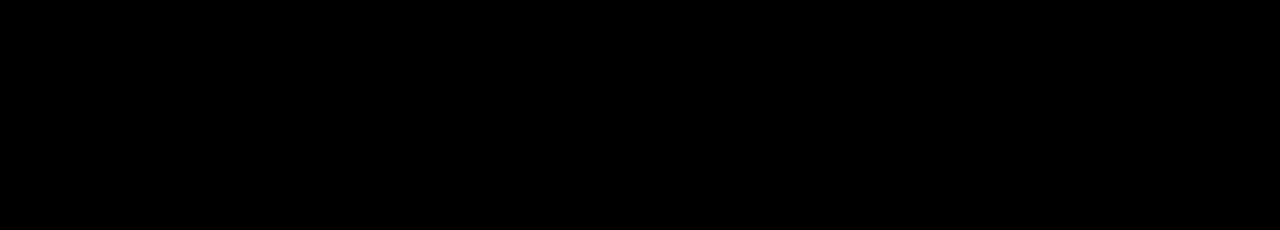
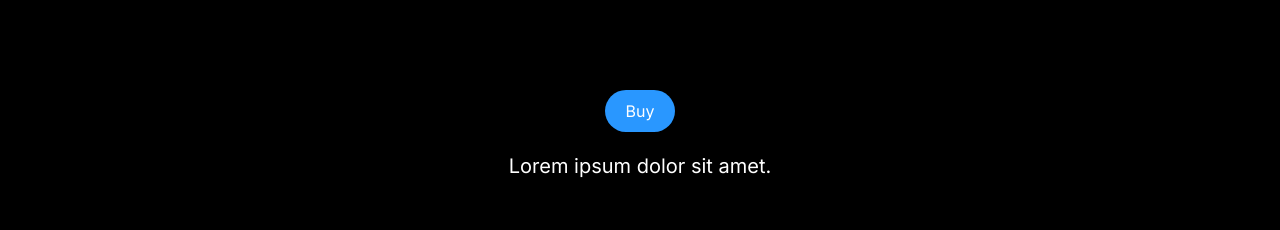
Before and after one commit to sjcrippa/apples_clone, a Next.js app: page / in a window 1280 px wide. Shown: the part 560-790 px from the top of the page. Built offline with nearby package versions, Linux system fonts and the light colour scheme.

Commit message:
finishing hero

```diff
--- a/src/app/globals.css
+++ b/src/app/globals.css
@@ -39,7 +39,7 @@
   }
 
   .btn {
-    @apply px-5 py-2 rounded-3xl bg-blue my-5 hover:bg-transparent border border-transparent hover:border hover:text-blue hover:border-blue
+    @apply px-5 py-2 rounded-3xl bg-blue my-5 hover:bg-transparent border border-transparent hover:border hover:text-blue hover:border-blue transition ease-in
   }
 
   .color-container {
--- a/src/components/hero.tsx
+++ b/src/components/hero.tsx
@@ -1,15 +1,35 @@
 'use client'
 
 import gsap from 'gsap'
-import { useState } from 'react'
+import { useEffect, useState } from 'react'
 import { useGSAP } from '@gsap/react'
 import { heroVideo, smallHeroVideo } from '@/utils/data'
+import Link from 'next/link'
 
 export default function Hero() {
-  const [videoSrc, setVideoSrc] = useState(window.innerWidth < 760 ? smallHeroVideo : heroVideo)
+  const [videoSrc, setVideoSrc] = useState('')
+
+  const handleVideoSrcSet = () => {
+    if (window.innerWidth < 760) {
+      setVideoSrc(smallHeroVideo)
+    } else {
+      setVideoSrc(heroVideo)
+    }
+  }
+
+  useEffect(() => {
+    setVideoSrc(window.innerWidth < 760 ? smallHeroVideo : heroVideo)
+
+    window.addEventListener('resize', handleVideoSrcSet)
+
+    return () => {
+      window.removeEventListener('resize', handleVideoSrcSet)
+    }
+  }, [])
 
   useGSAP(() => {
     gsap.to('#hero', { opacity: 1, delay: 1.5 })
+    gsap.to('#cta', { opacity: 1, y: -50, delay: 2 })
   }, [])
 
   return (
@@ -22,6 +42,15 @@
           </video>
         </div>
       </div>
+
+      <div
+        // cta = call to action
+        id='cta'
+        className='flex flex-col items-center opacity-0 translate-y-20'
+      >
+        <Link href='#highlights' className='btn'>Buy</Link>
+        <p className='font-normal text-xl'>Lorem ipsum dolor sit amet.</p>
+      </div>
     </section>
   )
 }
```
